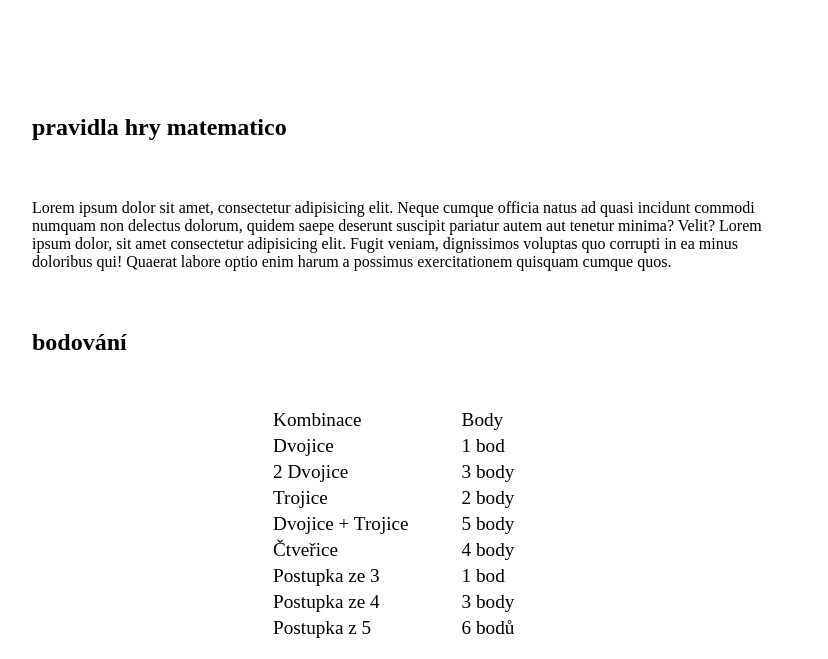
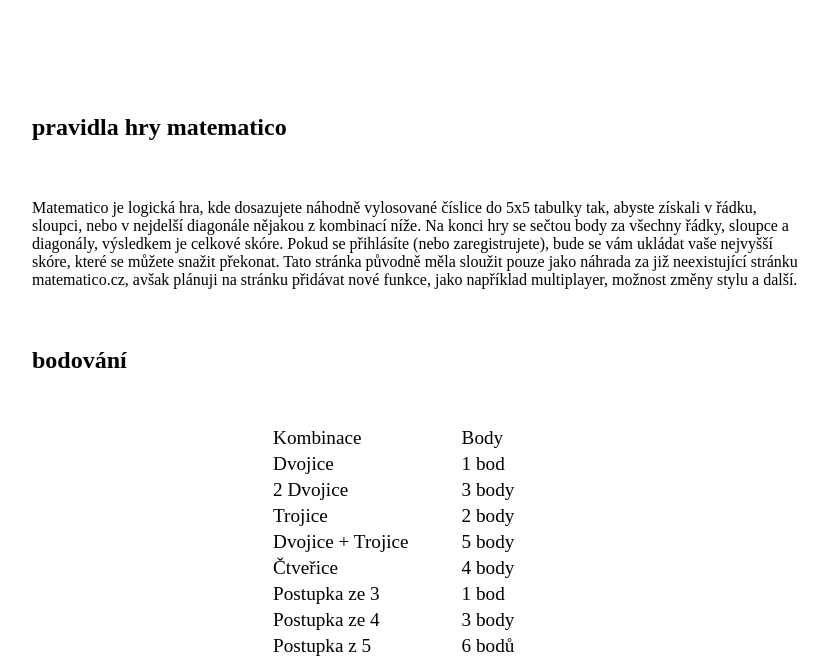
Before and after one commit to Mmac3569/matematico, a PHP site: page / in a window 1280 px wide. Shown: the part 562-1221 px from the top of the page, without its empty margins (224-1052 px from the left). Before the commit the page ends 1200 px from the top, so only its background shows below. Run offline with PHP 8.4, Linux system fonts and the light colour scheme.

Commit message:
removed Lorem ipsum from rules and added proper text there

```diff
--- a/index.php
+++ b/index.php
@@ -101,8 +101,7 @@
     <article>
         <h3 id="rules-header">pravidla hry matematico</h3><br>
         <p>
-            Lorem ipsum dolor sit amet, consectetur adipisicing elit. Neque cumque officia natus ad quasi incidunt commodi numquam non delectus dolorum, quidem saepe deserunt suscipit pariatur autem aut tenetur minima? Velit?
-            Lorem ipsum dolor, sit amet consectetur adipisicing elit. Fugit veniam, dignissimos voluptas quo corrupti in ea minus doloribus qui! Quaerat labore optio enim harum a possimus exercitationem quisquam cumque quos.
+            Matematico je logická hra, kde dosazujete náhodně vylosované číslice do 5x5 tabulky tak, abyste získali v řádku, sloupci, nebo v nejdelší diagonále nějakou z kombinací níže. Na konci hry se sečtou body za všechny řádky, sloupce a diagonály, výsledkem je celkové skóre. Pokud se přihlásíte (nebo zaregistrujete), bude se vám ukládat vaše nejvyšší skóre, které se můžete snažit překonat. Tato stránka původně měla sloužit pouze jako náhrada za již neexistující stránku matematico.cz, avšak plánuji na stránku přidávat nové funkce, jako například multiplayer, možnost změny stylu a další.
         </p><br>
         <h3 id="counting-header">bodování</h3><br>
         <table id="counting-table">
```
